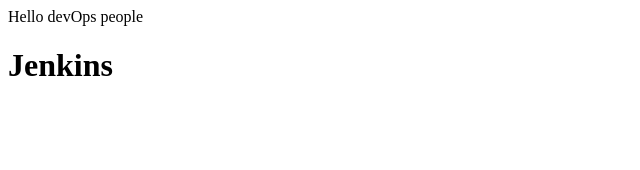
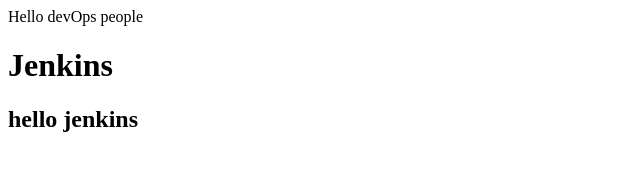
Before and after one commit to ankit10sharma/jenkinstest, a plain HTML site: page index.html in a window 1280 px wide. Shown: the whole page, without its empty margins (0-640 px from the left). Drawn offline with Linux system fonts and the light colour scheme.

Commit message:
Update index.html

```diff
--- a/index.html
+++ b/index.html
@@ -3,5 +3,6 @@
 <body>
 Hello devOps people
 <h1> Jenkins </h1>
+  <h2> hello jenkins </h2>
 </body>
 </html>
```
